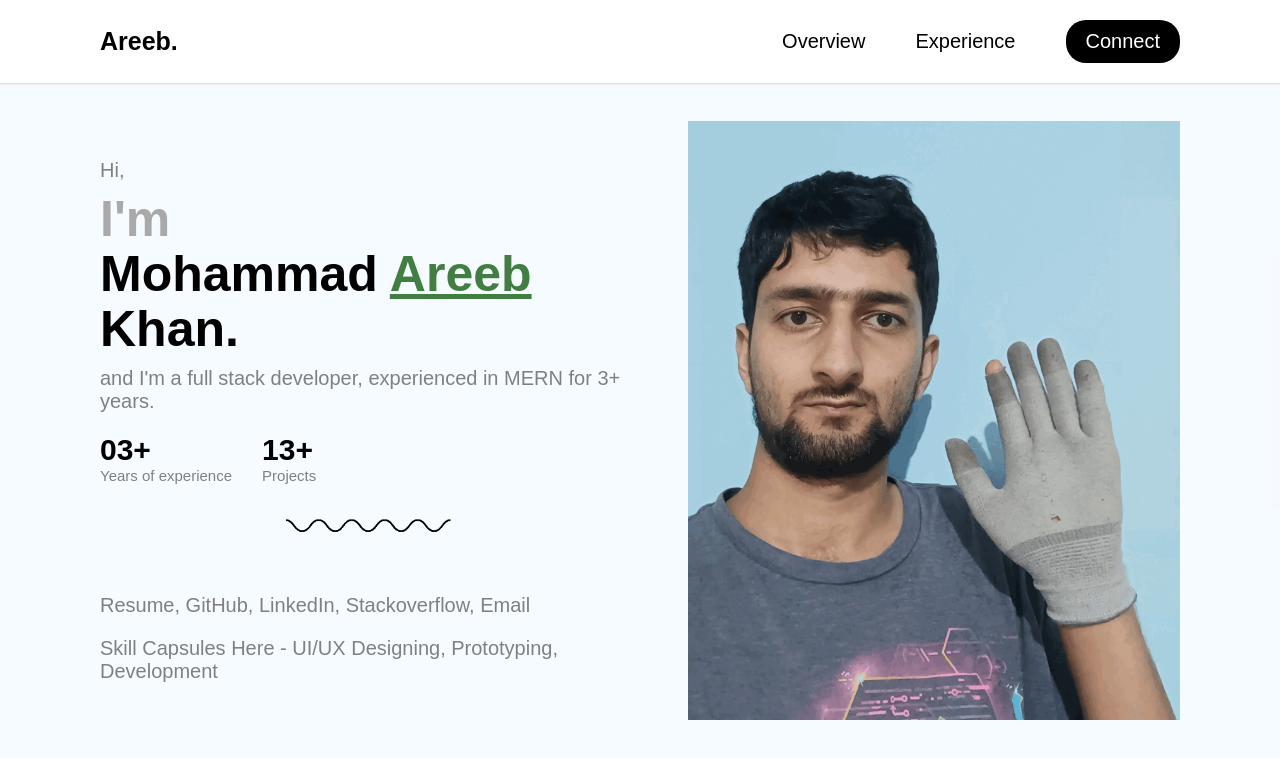
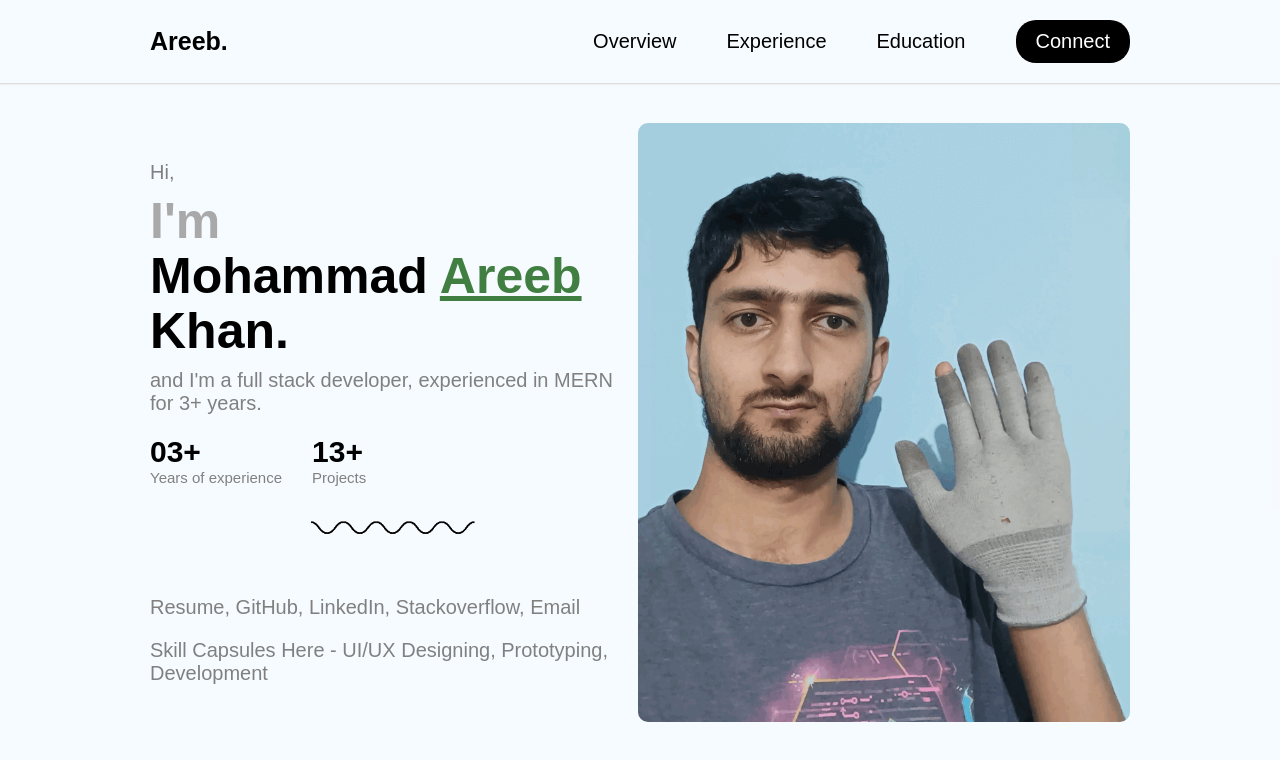
Before and after one commit to AreebKhan619/portfolio-website, a React (Create React App) app: page / in a window 1280 px wide. Shown: the top 760 px of the page. Built offline with nearby package versions, Linux system fonts and the light colour scheme.

Commit message:
Fixed styling

```diff
--- a/src/assets/constants/strings.js
+++ b/src/assets/constants/strings.js
@@ -2,5 +2,6 @@ export const Strings = {
   siteTitle: "Areeb.",
   overview: "Overview",
   experience: "Experience",
+  education: "Education",
   connect: "Connect",
 };
--- a/src/assets/styles/globalStyles.js
+++ b/src/assets/styles/globalStyles.js
@@ -5,4 +5,7 @@ export default createGlobalStyle`
     margin: 0;
     padding: 0;
   }
+  *{
+    box-sizing: border-box;
+  }
 `;
--- /dev/null
+++ b/src/components/overview/index.jsx
@@ -0,0 +1,64 @@
+import {
+  HiText,
+  LeftPortion,
+  RightPortion,
+  IntroText,
+  MainName,
+  Name,
+  StatHeader,
+  StatSubtitle,
+  StatContainerOuter,
+  Stat,
+  WaveImgContainer,
+  OverviewContainer,
+} from "./styled";
+
+import { Hi, WavyLine } from "../../assets/images";
+
+const Overview = () => {
+  return (
+    <OverviewContainer>
+      <LeftPortion>
+        <div>
+          <HiText>Hi,</HiText>
+          <IntroText>
+            I'm{" "}
+            <Name>
+              Mohammad <MainName>Areeb</MainName> Khan.
+            </Name>
+          </IntroText>
+        </div>
+        <div>
+          and I'm a full stack developer, experienced in MERN for 3+ years.
+        </div>
+        <StatContainerOuter>
+          <Stat>
+            <StatHeader>03+</StatHeader>
+            <StatSubtitle>Years of experience</StatSubtitle>
+          </Stat>
+          <Stat>
+            <StatHeader>13+</StatHeader>
+            <StatSubtitle>Projects</StatSubtitle>
+          </Stat>
+        </StatContainerOuter>
+        <div style={{ margin: "20px 0 40px", textAlign: "center" }}>
+          <img style={{ height: 45 }} src={WavyLine} alt="It's me waving :)" />
+        </div>
+        <div id="second_half">
+          <div style={{ margin: "20px 0" }}>
+            <div>Resume, GitHub, LinkedIn, Stackoverflow, Email</div>
+          </div>
+          <div>
+            Skill Capsules Here - UI/UX Designing, Prototyping, Development
+          </div>
+        </div>
+      </LeftPortion>
+
+      <RightPortion>
+        <WaveImgContainer src={Hi} alt="It's me waving :)" />
+      </RightPortion>
+    </OverviewContainer>
+  );
+};
+
+export default Overview;
--- /dev/null
+++ b/src/components/overview/styled.jsx
@@ -0,0 +1,63 @@
+import styled from "styled-components";
+
+export const OverviewContainer = styled.div`
+  height: calc(
+    100vh - 100px - 25px
+  ); // full - navbar padding - font size of navbar
+  display: flex;
+  align-items: center;
+`;
+
+export const LeftPortion = styled.div`
+  flex: 50%;
+  font-size: 20px;
+  color: grey;
+`;
+
+export const RightPortion = styled.div`
+  flex: 50%;
+  display: flex;
+  justify-content: flex-end;
+`;
+
+export const HiText = styled.span``;
+
+export const IntroText = styled.h2`
+  padding: 0;
+  margin: 10px 0;
+  line-height: 1.1;
+  font-size: 50px;
+  color: darkgrey;
+`;
+
+export const Name = styled.div`
+  color: black;
+`;
+
+export const MainName = styled.span`
+  text-decoration: underline;
+  color: #417e41;
+`;
+
+export const StatContainerOuter = styled.div`
+  display: flex;
+  margin: 20px 0;
+  column-gap: 30px;
+`;
+
+export const Stat = styled.div``;
+
+export const StatHeader = styled.div`
+  font-size: 30px;
+  font-weight: bold;
+  color: black;
+`;
+
+export const StatSubtitle = styled.div`
+  font-size: 15px;
+`;
+
+export const WaveImgContainer = styled.img`
+  max-height: 600px;
+  border-radius: 10px;
+`;
--- a/src/components/shared/MainBody/index.jsx
+++ b/src/components/shared/MainBody/index.jsx
@@ -1,61 +1,11 @@
-import {
-  MainBodyContainer,
-  HiText,
-  LeftPortion,
-  RightPortion,
-  IntroText,
-  MainName,
-  Name,
-  StatHeader,
-  StatSubtitle,
-  StatContainerOuter,
-  Stat,
-} from "./styled";
+import { MainBodyContainer } from "./styled";
 
-import { Hi, WavyLine } from "../../../assets/images";
+import Overview from "../../overview";
 
 const MainBody = () => {
   return (
     <MainBodyContainer>
-      <LeftPortion>
-        <div>
-          <HiText>Hi,</HiText>
-          <IntroText>
-            I'm{" "}
-            <Name>
-              Mohammad <MainName>Areeb</MainName> Khan.
-            </Name>
-          </IntroText>
-        </div>
-        <div>
-          and I'm a full stack developer, experienced in MERN for 3+ years.
-        </div>
-        <StatContainerOuter>
-          <Stat>
-            <StatHeader>03+</StatHeader>
-            <StatSubtitle>Years of experience</StatSubtitle>
-          </Stat>
-          <Stat>
-            <StatHeader>13+</StatHeader>
-            <StatSubtitle>Projects</StatSubtitle>
-          </Stat>
-        </StatContainerOuter>
-        <div style={{ margin: "20px 0 40px", textAlign: "center" }}>
-          <img style={{ height: 45 }} src={WavyLine} alt="It's me waving :)" />
-        </div>
-        <div id="second_half">
-          <div style={{ margin: "20px 0" }}>
-            <div>Resume, GitHub, LinkedIn, Stackoverflow, Email</div>
-          </div>
-          <div>
-            Skill Capsules Here - UI/UX Designing, Prototyping, Development
-          </div>
-        </div>
-      </LeftPortion>
-
-      <RightPortion>
-        <img style={{ maxHeight: 600 }} src={Hi} alt="It's me waving :)" />
-      </RightPortion>
+      <Overview />
     </MainBodyContainer>
   );
 };
--- a/src/components/shared/MainBody/styled.jsx
+++ b/src/components/shared/MainBody/styled.jsx
@@ -2,60 +2,7 @@ import styled from "styled-components";
 import { Colors } from "../../../assets/styles/colors";
 
 export const MainBodyContainer = styled.div`
-  padding: 0 100px;
-  height: calc(
-    100vh - 100px - 25px
-  ); // full - navbar padding - font size of navbar
+  padding: 0 150px;
+  margin-top: 85px;
   background-color: ${Colors.blue};
-  display: flex;
-  align-items: center;
 `;
-
-export const LeftPortion = styled.div`
-  flex: 50%;
-  font-size: 20px;
-  color: grey;
-`;
-
-export const RightPortion = styled.div`
-  flex: 50%;
-  display: flex;
-  justify-content: flex-end;
-`;
-
-export const HiText = styled.span``;
-
-export const IntroText = styled.h2`
-  padding: 0;
-  margin: 10px 0;
-  line-height: 1.1;
-  font-size: 50px;
-  color: darkgrey;
-`;
-
-export const Name = styled.div`
-  color: black;
-`;
-
-export const MainName = styled.span`
-  text-decoration: underline;
-  color: #417e41;
-`;
-
-export const StatContainerOuter = styled.div`
-  display: flex;
-  margin: 20px 0;
-  column-gap: 30px;
-`;
-
-export const Stat = styled.div``;
-
-export const StatHeader = styled.div`
-  font-size: 30px;
-  font-weight: bold;
-  color: black;
-`;
-
-export const StatSubtitle = styled.div`
-  font-size: 15px;
-`;
--- a/src/components/shared/Navbar/index.jsx
+++ b/src/components/shared/Navbar/index.jsx
@@ -1,5 +1,11 @@
 import { Strings } from "../../../assets/constants/strings";
-import { Item, NavbarOuterContainer, NavigationItems, PrimaryActionItem, Title } from "./styled";
+import {
+  Item,
+  NavbarOuterContainer,
+  NavigationItems,
+  PrimaryActionItem,
+  Title,
+} from "./styled";
 
 const Navbar = () => {
   return (
@@ -8,6 +14,7 @@ const Navbar = () => {
       <NavigationItems>
         <Item>{Strings.overview}</Item>
         <Item>{Strings.experience}</Item>
+        <Item>{Strings.education}</Item>
         <PrimaryActionItem>{Strings.connect}</PrimaryActionItem>
       </NavigationItems>
     </NavbarOuterContainer>
--- a/src/components/shared/Navbar/styled.jsx
+++ b/src/components/shared/Navbar/styled.jsx
@@ -3,11 +3,16 @@ import { Colors } from "../../../assets/styles/colors";
 
 export const NavbarOuterContainer = styled.div`
   font-size: 25px;
-  padding: 20px 100px;
+  padding: 20px 150px;
   display: flex;
   justify-content: space-between;
   align-items: center;
   box-shadow: 0 0 2px 1px ${Colors.white100};
+  position: fixed;
+  top: 0;
+  width: 100%;
+  backdrop-filter: blur(20px);
+  background-color: #f0f8ff94;
 `;
 
 export const Title = styled.div`
```
